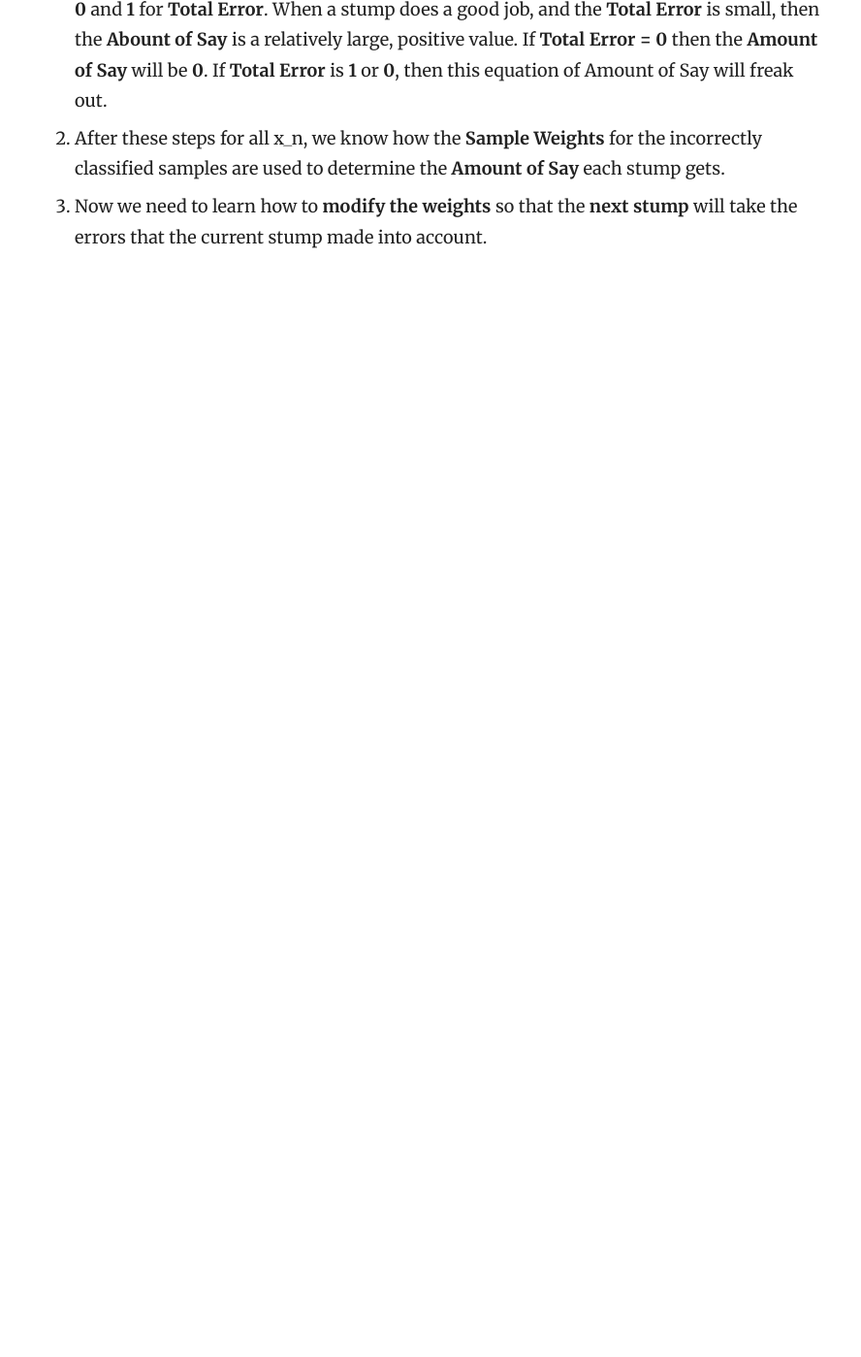
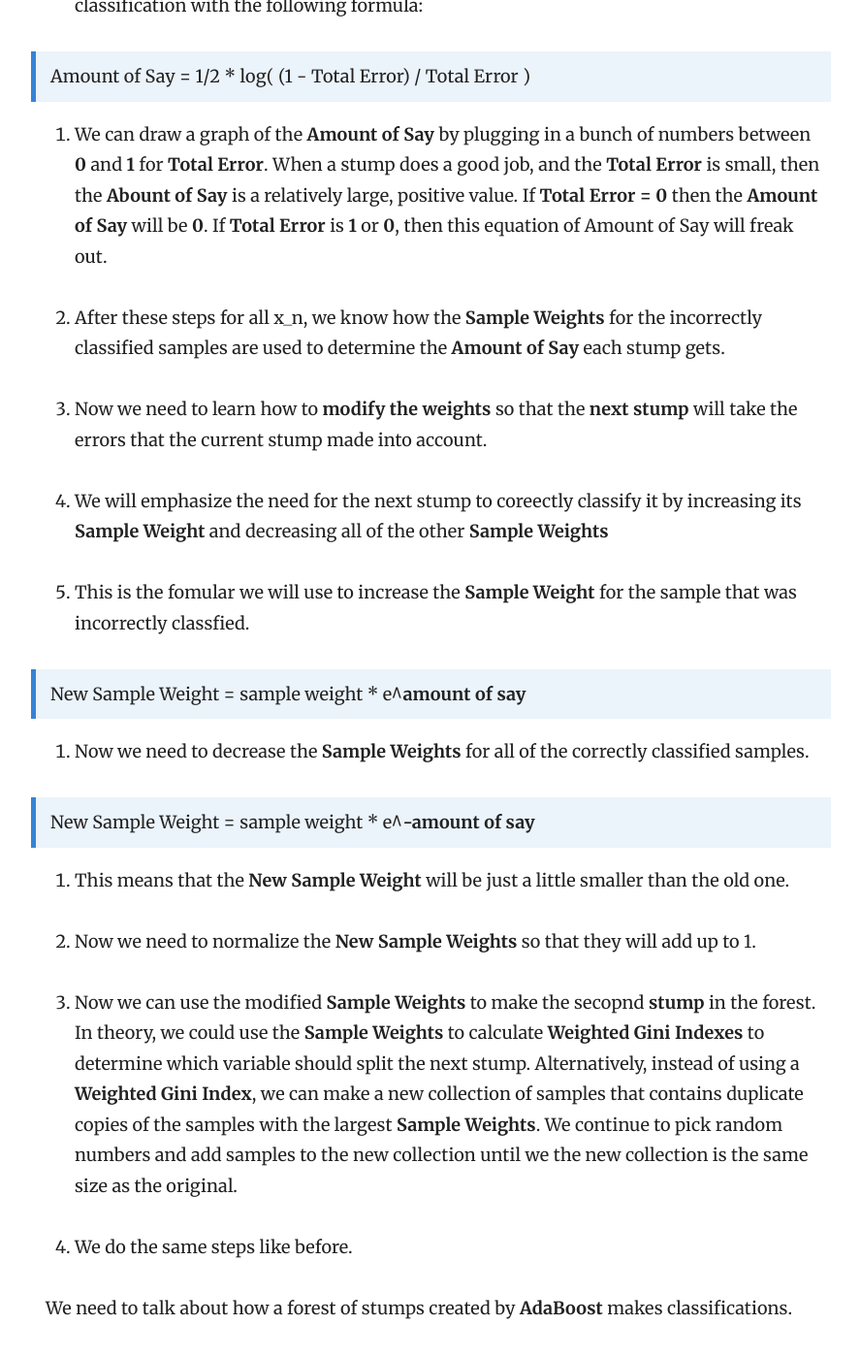
Before and after one commit to ksuthalia/ko-taemin, a Jekyll site: the page built from _docs/AdaBoost.md, in a window 1280 px wide and 1400 px high, scrolled down 1994 px. Shown: the whole window at 97% size, without its empty margins (343-1231 px from the left). Built offline with Jekyll 4.4.1, drawn with Linux system fonts in a browser that asks for light colours; before the commit the page ends 2306 px from its top, so only the background shows below that; some of the changed text lies outside the part shown.

Commit message:
Update AdaBoost.md

```diff
--- a/_docs/AdaBoost.md
+++ b/_docs/AdaBoost.md
@@ -5,6 +5,8 @@ order: 1
 ---
 
 ## AdaBoost
+
+StatQuest: https://www.youtube.com/watch?v=LsK-xG1cLYA&t=1087s
 
 - Using **Decision Trees** and **Random Forest** to explain the tree main concepts behind **AdaBoost**!
 
@@ -20,20 +22,47 @@ Lastly, in a **Random Forest**, each decision tree is made independently of the
 The errors that the first stump makes influence how the second stump is made. And the erros that the second stump makes influence how the third stump is made. etc. etc. etc.
 
 - Summary:
-1. **AdaBoost** combines a lot of "weak learners" to make classifications. The weak learners are almost aways **stumps**.
+1. **AdaBoost** combines a lot of "weak learners" to make classifications. The weak learners are almost always **stumps**.
 2. Some **stumps** get more say in the classification than others.
 3. Each **stump** is made by taking the **previous stump's mistakes** into account.
 
 #### Steps: how to create a Forest of Stumps using AdaBoost
 
 1. The first thing we do is give each sample a **weight** that indicates how important it is to be correctly classified.
+
 2. At the start, all samples get the same weight. (one divied by total number of samples.). That makes the samples **all equally important**. However, after we make the first stump, these weights will change in order to guide how the next stump is created. In other words, we'll talk more about the **Sample Weight** later!
+
 3. Now we need to make the first **stump** in the forest. This is done finding the variable that does the best job classifying the samlples. Because all of the wights are the same, we can ignore them(Sample Weight) right now. For example: to see how well **x_1** classifies the **y(samples)**. And we do the same thing for **x_2, x_3, ...**.
+
 4. We calculate the **Gini Index** for the all stumps. For instance, The **Gini Index for x_3** is the lowest. So this will be the first stump in the forest. Now we need to determine how much say this stump will have in the final classification.(Remember, some stumps get mor say in the final classification than others based on how well it classified the samples.) The **Total Error** for a stump is the sum of the weight associated with  the *incorrectly* classified sampels. Because all of the sample weights add up to 1, **Total Error** will always be between **0**, for a perfect stump, and **1**, for a horrible stump.
+
 5. We use the **Total Error** to determine **Amount of Say** this stump has in the final classification with the following formula:
 
 > Amount of Say = 1/2 * log( (1 - Total Error) / Total Error )
 
 6. We can draw a graph of the **Amount of Say** by plugging in a bunch of numbers between **0** and **1** for **Total Error**. When a stump does a good job, and the **Total Error** is small, then the **Abount of Say** is a relatively large, positive value. If **Total Error = 0** then the **Amount of Say** will be **0**. If **Total Error** is **1** or **0**, then this equation of Amount of Say will freak out.
+
 7. After these steps for all x_n, we know how the **Sample Weights** for the incorrectly classified samples are used to determine the **Amount of Say** each stump gets.
+
 8. Now we need to learn how to **modify the weights** so that the **next stump** will take the errors that the current stump made into account.
+
+9. We will emphasize the need for the next stump to coreectly classify it by increasing its **Sample Weight** and decreasing all of the other **Sample Weights**
+
+10. This is the fomular we will use to increase the **Sample Weight** for the sample that was incorrectly classfied.
+
+> New Sample Weight = sample weight * e^**amount of say**
+
+11. Now we need to decrease the **Sample Weights** for all of the correctly classified samples.
+
+> New Sample Weight = sample weight * e^**-amount of say**
+
+12. This means that the **New Sample Weight** will be just a little smaller than the old one.
+
+13. Now we need to normalize the **New Sample Weights** so that they will add up to 1.
+
+14. Now we can use the modified **Sample Weights** to make the secopnd **stump** in the forest. In theory, we could use the **Sample Weights** to calculate **Weighted Gini Indexes** to determine which variable should split the next stump. Alternatively, instead of using a **Weighted Gini Index**, we can make a new collection of samples that contains duplicate copies of the samples with the largest **Sample Weights**. We continue to pick random numbers and add samples to the new collection until we the new collection is the same size as the original.
+
+15. We do the same steps like before.
+
+
+We need to talk about how a forest of stumps created by **AdaBoost** makes classifications.
```
